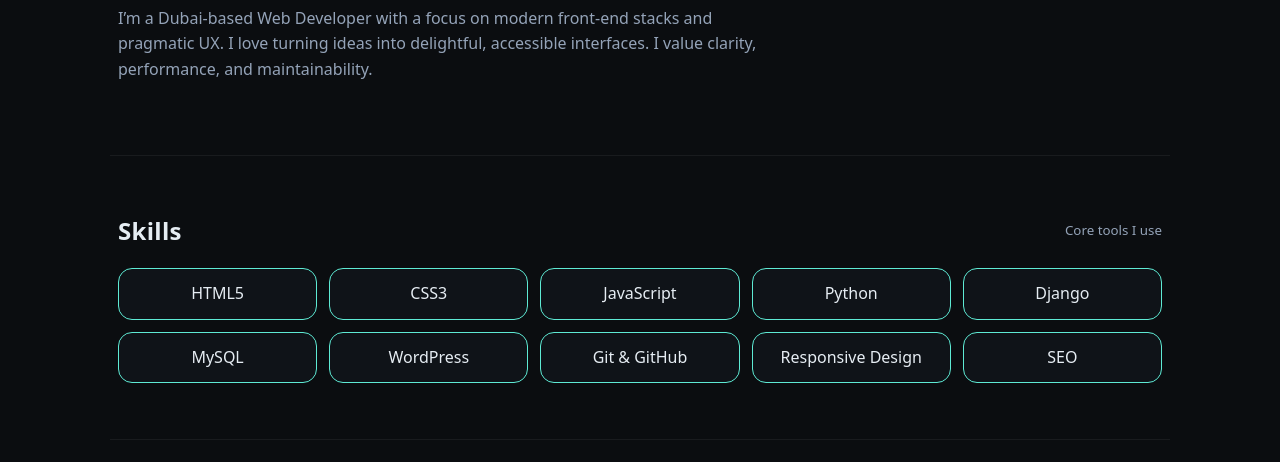
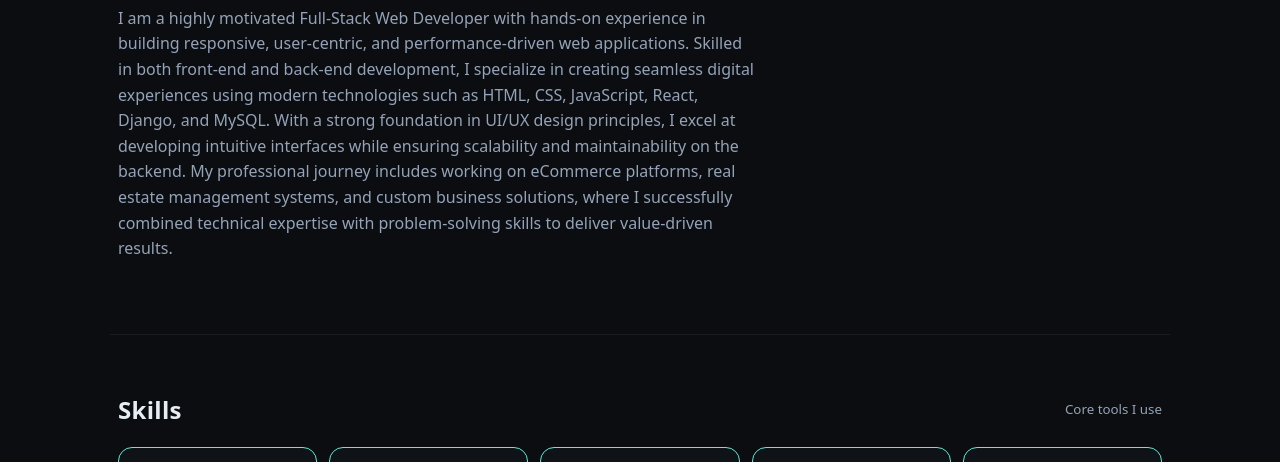
Before and after one commit to projectAI21/Senthil-Kumar-Full-Stack-Web-Developer, a plain HTML site: page index.html in a window 1280 px wide. Shown: the part 666-1128 px from the top of the page. Drawn offline with Linux system fonts and the light colour scheme.

Commit message:
Update index.html

```diff
--- a/index.html
+++ b/index.html
@@ -149,7 +149,9 @@
         <h2>About</h2>
         <small>Who I am</small>
       </header>
-      <p>I’m a Dubai‑based Web Developer with a focus on modern front‑end stacks and pragmatic UX. I love turning ideas into delightful, accessible interfaces. I value clarity, performance, and maintainability.</p>
+      <p>I am a highly motivated Full-Stack Web Developer with hands-on experience in building responsive, user-centric, and performance-driven web applications. Skilled in both front-end and back-end development, I specialize in creating seamless digital experiences using modern technologies such as HTML, CSS, JavaScript, React, Django, and MySQL.
+
+With a strong foundation in UI/UX design principles, I excel at developing intuitive interfaces while ensuring scalability and maintainability on the backend. My professional journey includes working on eCommerce platforms, real estate management systems, and custom business solutions, where I successfully combined technical expertise with problem-solving skills to deliver value-driven results.</p>
     </section>
 
     <!-- Skills -->
```
